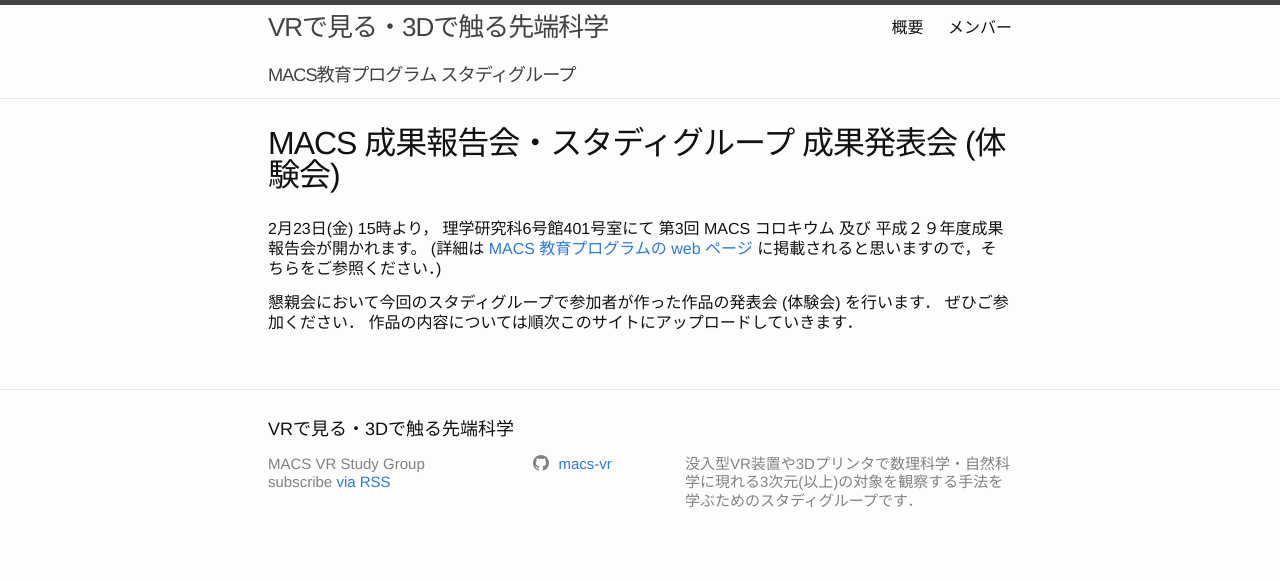
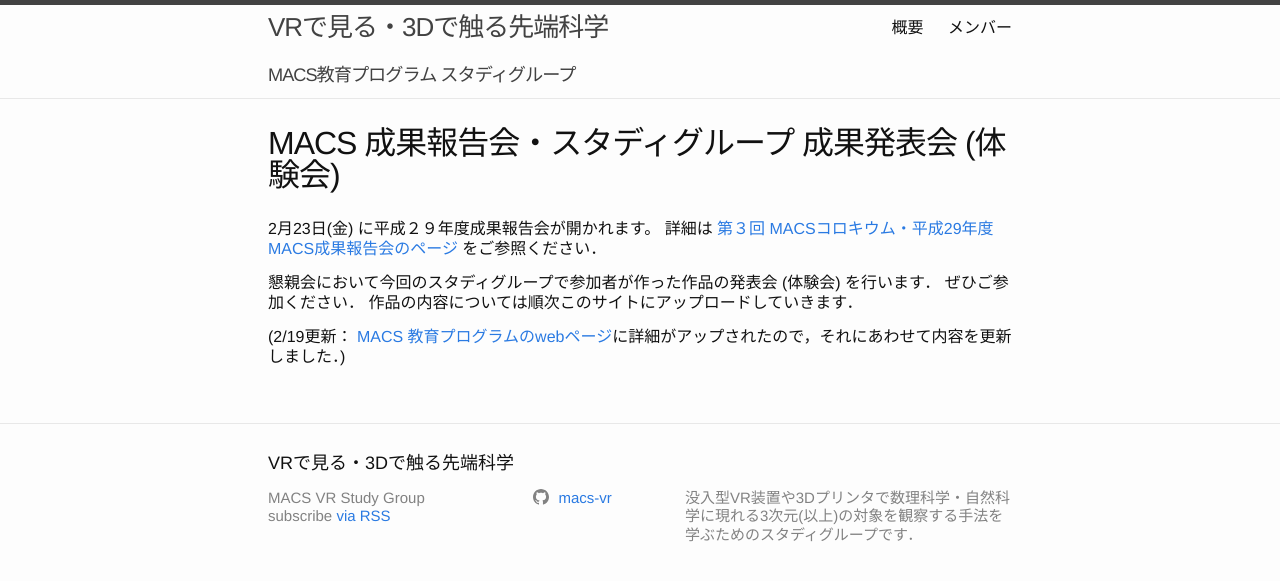
Before and after one commit to macs-vr/macs-vr.github.io, a Jekyll site: the page built from _posts/2018-02-16-debrief.md, in a window 1280 px wide. Shown: the top 581 px of the page. Built offline with Jekyll 4.4.1, drawn with Linux system fonts in a browser that asks for light colours.

Commit message:
Update the post on 2/16 following the new post on MACS colloquium

```diff
--- a/_posts/2018-02-16-debrief.md
+++ b/_posts/2018-02-16-debrief.md
@@ -3,9 +3,10 @@ layout: page
 title: MACS 成果報告会・スタディグループ 成果発表会 (体験会)
 ---
 
-2月23日(金) 15時より， 理学研究科6号館401号室にて
-第3回 MACS コロキウム 及び 平成２９年度成果報告会が開かれます。
-(詳細は [MACS 教育プログラムの web ページ](http://www.sci.kyoto-u.ac.jp/ja/academics/programs/macs/) に掲載されると思いますので，そちらをご参照ください．)
+2月23日(金) に平成２９年度成果報告会が開かれます。
+詳細は [第３回 MACSコロキウム・平成29年度MACS成果報告会のページ](http://www.sci.kyoto-u.ac.jp/ja/academics/programs/macs/colloquium/20180223.html) をご参照ください．
 
 懇親会において今回のスタディグループで参加者が作った作品の発表会 (体験会) を行います． ぜひご参加ください．
 作品の内容については順次このサイトにアップロードしていきます．
+
+(2/19更新： [MACS 教育プログラムのwebページ](http://www.sci.kyoto-u.ac.jp/ja/academics/programs/macs/)に詳細がアップされたので，それにあわせて内容を更新しました．)
```
